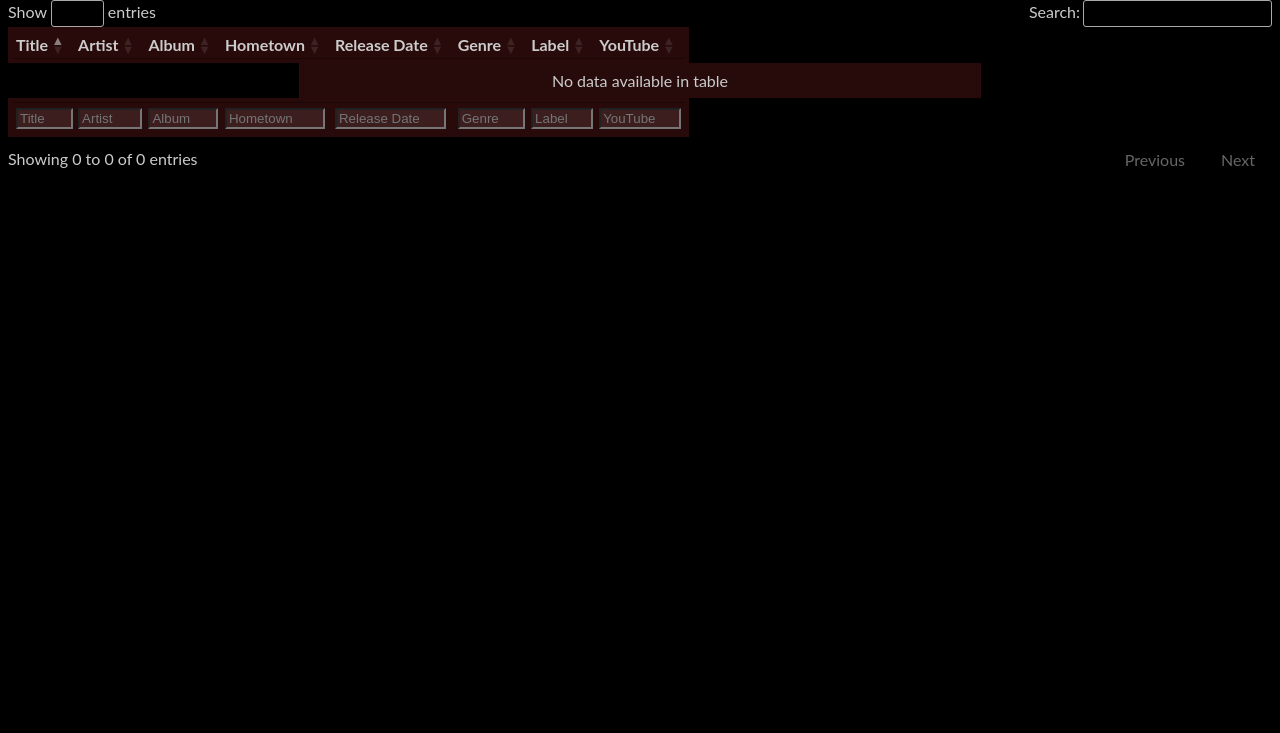
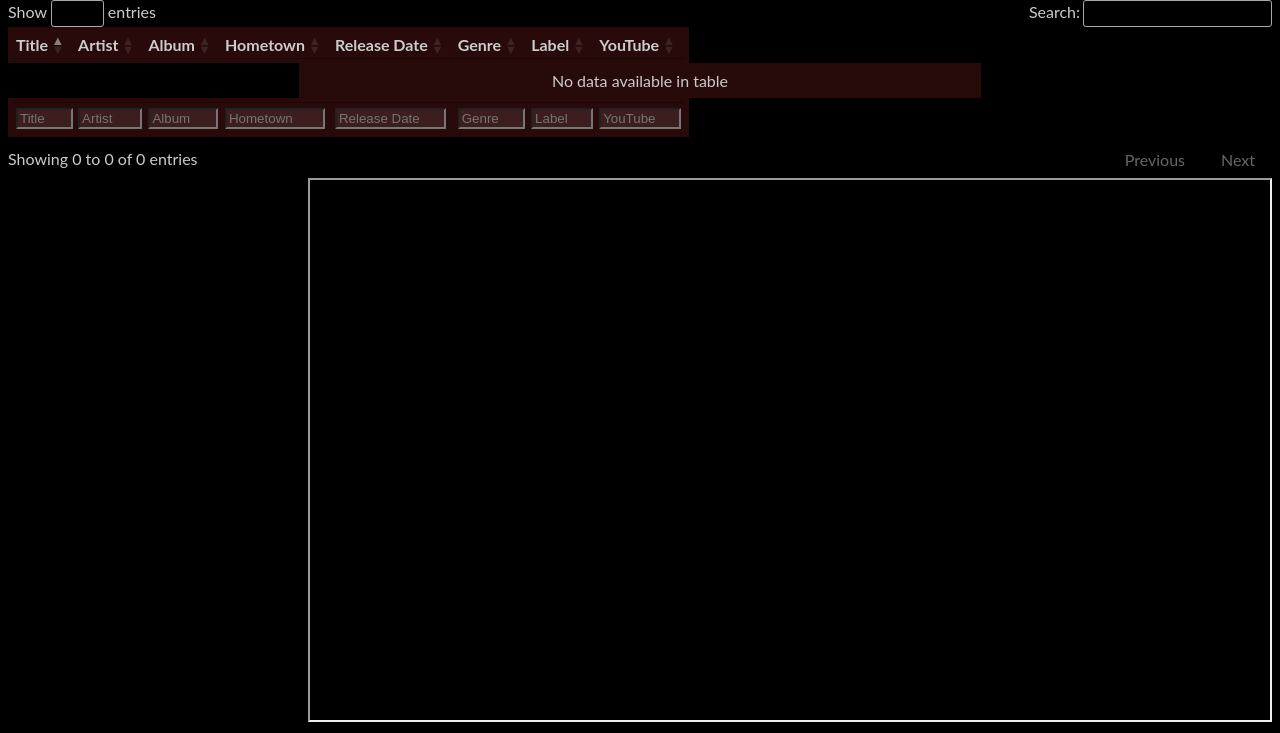
Before and after one commit to ConnorWhalen/HeavyNFLDB, a Flask app: page / in a window 1280 px wide. Shown: the part 143-876 px from the top of the page. Before the commit the page ends 311 px from the top, so only its background shows below. Run offline with Flask 3, Linux system fonts and the light colour scheme; data that the repository does not hold is empty; some libraries are stand-ins or nearby versions.

Commit message:
embed yt links

```diff
--- a/requirements.txt
+++ b/requirements.txt
@@ -12,6 +12,7 @@ google-auth==2.34.0
 google-auth-httplib2==0.2.0
 googleapis-common-protos==1.63.2
 greenlet==3.0.3
+gunicorn=23.0.0
 httplib2==0.22.0
 idna==3.8
 isodate==0.6.1
--- a/server/models.py
+++ b/server/models.py
@@ -22,7 +22,7 @@ class Video(db.Model):
             "duration_secs": self.duration_secs,
             "type": self.type,
             "thumbnail_url": self.thumbnail_url,
-            "url": self.url,
+            "url": self.url.replace("watch?v=", "embed/"),
         }
 
 
@@ -79,7 +79,8 @@ class Song(db.Model):
             "release_date": self.release_date,
             "genre": self.genre,
             "label": self.label,
-            "video_url": self.video.url
+            # Make URL embed-compatible
+            "video_url": self.video.url.replace("watch?v=", "embed/")
         }
 
     @classmethod
--- a/server/static/index.js
+++ b/server/static/index.js
@@ -1,3 +1,7 @@
+function ytClick(element) {
+    document.getElementById("yt-embed").setAttribute("src", element.innerText);
+}
+
 $(document).ready( function () {
     $('#myTable').DataTable({
         serverSide: true,
@@ -35,7 +39,8 @@ $(document).ready( function () {
                 "targets": 7,
                 "data": "video_url",
                 "render": function ( data, type, row, meta ) {
-                    return '<a href="'+data+'" target="_blank">'+data+'</a>';
+                    // return '<a href="'+data+'" target="_blank">'+data+'</a>';
+                    return '<div onclick="ytClick(this)">'+data+'</a>';
                 }
             }
         ],
--- a/server/static/main.css
+++ b/server/static/main.css
@@ -109,3 +109,9 @@ input.column-input {
 .artist-links {
     padding-top: 0.5rem;
 }
+
+.yt-embed {
+    width: 960px;
+    height: 540px;
+    margin-left: 300px;
+}
--- a/server/templates/index.html
+++ b/server/templates/index.html
@@ -44,5 +44,8 @@
                 </tr>
             </tfoot>
         </table>
+
+        <iframe id="yt-embed" class="yt-embed" src="">
+        </iframe>
     </body>
 </html>
```
Also changed, not shown: deploy/roles/web/tasks/main.yml (+10 -0 lines), 1 other file.
